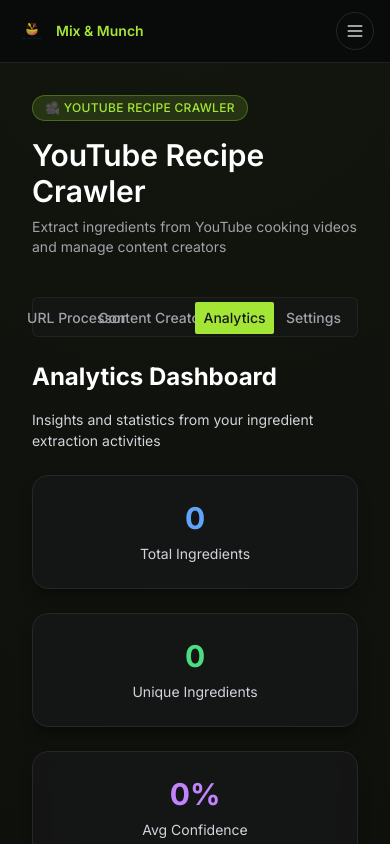
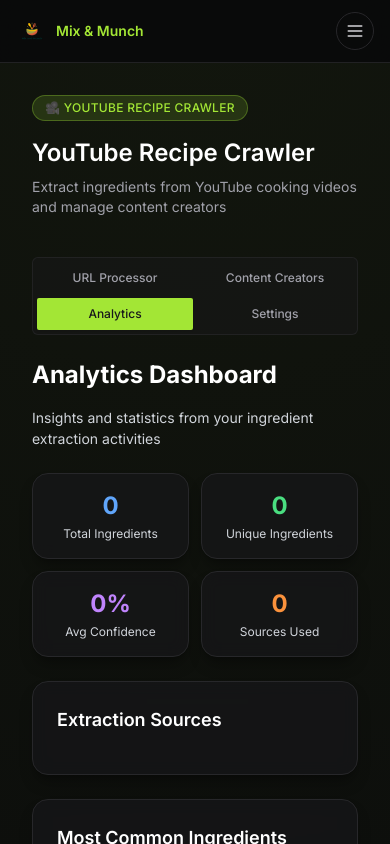
Before and after one commit to JaePyJs/mix-and-munch, a Next.js app: page /youtube-crawler in a window 390 px wide. Both pictures are taken after a click on the button "Analytics". Shown: the top 844 px of the page. Built offline with nearby package versions, Linux system fonts and the light colour scheme.

Commit message:
Optimize YouTube Parser UI for iPad and mobile screens

```diff
--- a/app/globals.css
+++ b/app/globals.css
@@ -78,7 +78,8 @@
   }
 
   /* Prevent horizontal overflow on iPad */
-  html, body {
+  html,
+  body {
     overflow-x: hidden;
     max-width: 100vw;
     width: 100%;
--- a/app/youtube-crawler/page.tsx
+++ b/app/youtube-crawler/page.tsx
@@ -52,9 +52,9 @@
         <Tag tone="lime" className="w-fit">
           {t('youtubeCrawler.tag')}
         </Tag>
-        <div className="flex items-center justify-between">
+        <div className="flex flex-col gap-4 lg:flex-row lg:items-center lg:justify-between">
           <div>
-            <h1 className="text-3xl font-semibold text-white sm:text-4xl">
+            <h1 className="text-2xl font-semibold text-white sm:text-3xl lg:text-4xl">
               {t('youtubeCrawler.title')}
             </h1>
             <p className="max-w-2xl text-sm text-brand-gray-400 mt-2">
@@ -63,14 +63,14 @@
           </div>
 
           {extractedIngredients.length > 0 && (
-            <div className="flex items-center space-x-4">
+            <div className="flex flex-col sm:flex-row items-start sm:items-center gap-2 sm:gap-4">
               <div className="text-sm text-brand-gray-400">
                 <span className="font-medium text-brand-lime">
                   {extractedIngredients.length}
                 </span>{' '}
                 {t('youtubeCrawler.ingredientsExtracted')}
               </div>
-              <Button onClick={exportAllIngredients} variant="secondary">
+              <Button onClick={exportAllIngredients} variant="secondary" className="w-full sm:w-auto">
                 {t('youtubeCrawler.exportAll')}
               </Button>
             </div>
@@ -81,17 +81,17 @@
       {/* Main Content */}
       <section>
         <Tabs value={activeTab} onValueChange={setActiveTab} className="space-y-6">
-          <TabsList className="grid w-full grid-cols-4">
-            <TabsTrigger value="url-processor">
+          <TabsList className="grid w-full grid-cols-2 md:grid-cols-4 gap-1">
+            <TabsTrigger value="url-processor" className="text-xs sm:text-sm px-2 py-2">
               {t('youtubeCrawler.tabs.urlProcessor')}
             </TabsTrigger>
-            <TabsTrigger value="creator-manager">
+            <TabsTrigger value="creator-manager" className="text-xs sm:text-sm px-2 py-2">
               {t('youtubeCrawler.tabs.contentCreators')}
             </TabsTrigger>
-            <TabsTrigger value="analytics">
+            <TabsTrigger value="analytics" className="text-xs sm:text-sm px-2 py-2">
               {t('youtubeCrawler.tabs.analytics')}
             </TabsTrigger>
-            <TabsTrigger value="settings">
+            <TabsTrigger value="settings" className="text-xs sm:text-sm px-2 py-2">
               {t('youtubeCrawler.tabs.settings')}
             </TabsTrigger>
           </TabsList>
@@ -166,37 +166,37 @@
       </div>
 
       {/* Key Metrics */}
-      <div className="grid grid-cols-1 md:grid-cols-4 gap-6">
-        <Card className="p-6 text-center">
-          <div className="text-3xl font-bold text-blue-400 mb-2">{totalIngredients}</div>
-          <div className="text-sm text-gray-300">
+      <div className="grid grid-cols-2 md:grid-cols-4 gap-3 sm:gap-6">
+        <Card className="p-4 sm:p-6 text-center">
+          <div className="text-2xl sm:text-3xl font-bold text-blue-400 mb-1 sm:mb-2">{totalIngredients}</div>
+          <div className="text-xs sm:text-sm text-gray-300">
             {t('youtubeCrawler.analytics.totalIngredients')}
           </div>
         </Card>
 
-        <Card className="p-6 text-center">
-          <div className="text-3xl font-bold text-green-400 mb-2">
+        <Card className="p-4 sm:p-6 text-center">
+          <div className="text-2xl sm:text-3xl font-bold text-green-400 mb-1 sm:mb-2">
             {uniqueIngredients}
           </div>
-          <div className="text-sm text-gray-300">
+          <div className="text-xs sm:text-sm text-gray-300">
             {t('youtubeCrawler.analytics.uniqueIngredients')}
           </div>
         </Card>
 
-        <Card className="p-6 text-center">
-          <div className="text-3xl font-bold text-purple-400 mb-2">
+        <Card className="p-4 sm:p-6 text-center">
+          <div className="text-2xl sm:text-3xl font-bold text-purple-400 mb-1 sm:mb-2">
             {Math.round(averageConfidence * 100)}%
           </div>
-          <div className="text-sm text-gray-300">
+          <div className="text-xs sm:text-sm text-gray-300">
             {t('youtubeCrawler.analytics.avgConfidence')}
           </div>
         </Card>
 
-        <Card className="p-6 text-center">
-          <div className="text-3xl font-bold text-orange-400 mb-2">
+        <Card className="p-4 sm:p-6 text-center">
+          <div className="text-2xl sm:text-3xl font-bold text-orange-400 mb-1 sm:mb-2">
             {Object.keys(sourceBreakdown).length}
           </div>
-          <div className="text-sm text-gray-300">
+          <div className="text-xs sm:text-sm text-gray-300">
             {t('youtubeCrawler.analytics.sourcesUsed')}
           </div>
         </Card>
@@ -379,7 +379,7 @@
         <h3 className="text-lg font-semibold text-white mb-4">
           {t('youtubeCrawler.settings.performanceSettings')}
         </h3>
-        <div className="grid grid-cols-1 md:grid-cols-2 gap-4">
+        <div className="grid grid-cols-1 sm:grid-cols-2 gap-4">
           <div>
             <label className="block text-sm font-medium text-gray-200 mb-2">
               {t('youtubeCrawler.settings.maxVideosPerCrawl')}
@@ -395,7 +395,7 @@
               }
               min="1"
               max="100"
-              className="w-full px-3 py-2 border border-gray-300 rounded-md focus:outline-none focus:ring-2 focus:ring-blue-500"
+              className="w-full px-3 py-2 bg-brand-gray-800 border border-brand-gray-700 rounded-md text-white focus:outline-none focus:ring-2 focus:ring-brand-lime"
             />
           </div>
 
@@ -414,7 +414,7 @@
               }
               min="60"
               max="1800"
-              className="w-full px-3 py-2 border border-gray-300 rounded-md focus:outline-none focus:ring-2 focus:ring-blue-500"
+              className="w-full px-3 py-2 bg-brand-gray-800 border border-brand-gray-700 rounded-md text-white focus:outline-none focus:ring-2 focus:ring-brand-lime"
             />
           </div>
 
--- a/components/ui/tabs.tsx
+++ b/components/ui/tabs.tsx
@@ -41,8 +41,8 @@
 export function TabsList({ children, className }: TabsListProps) {
   return (
     <div className={clsx(
-      'inline-flex h-10 items-center justify-center rounded-md bg-brand-gray-900/50 p-1 text-brand-gray-400',
-      'border border-brand-gray-800/70',
+      'inline-flex h-auto min-h-[2.5rem] items-center justify-center rounded-md bg-brand-gray-900/50 p-1 text-brand-gray-400',
+      'border border-brand-gray-800/70 flex-wrap w-full',
       className
     )}>
       {children}
@@ -67,9 +67,10 @@
   return (
     <button
       className={clsx(
-        'inline-flex items-center justify-center whitespace-nowrap rounded-sm px-3 py-1.5 text-sm font-medium',
+        'inline-flex items-center justify-center whitespace-nowrap rounded-sm px-2 sm:px-3 py-1.5 text-xs sm:text-sm font-medium',
         'ring-offset-background transition-all focus-visible:outline-none focus-visible:ring-2',
         'focus-visible:ring-brand-lime focus-visible:ring-offset-2 disabled:pointer-events-none disabled:opacity-50',
+        'flex-1 min-w-0',
         isActive
           ? 'bg-brand-lime text-brand-gray-900 shadow-sm'
           : 'text-brand-gray-400 hover:text-brand-gray-200 hover:bg-brand-gray-800/50',
```
Also changed, not shown: components/youtube/YouTubeCrawler.tsx (+26 -26 lines).
